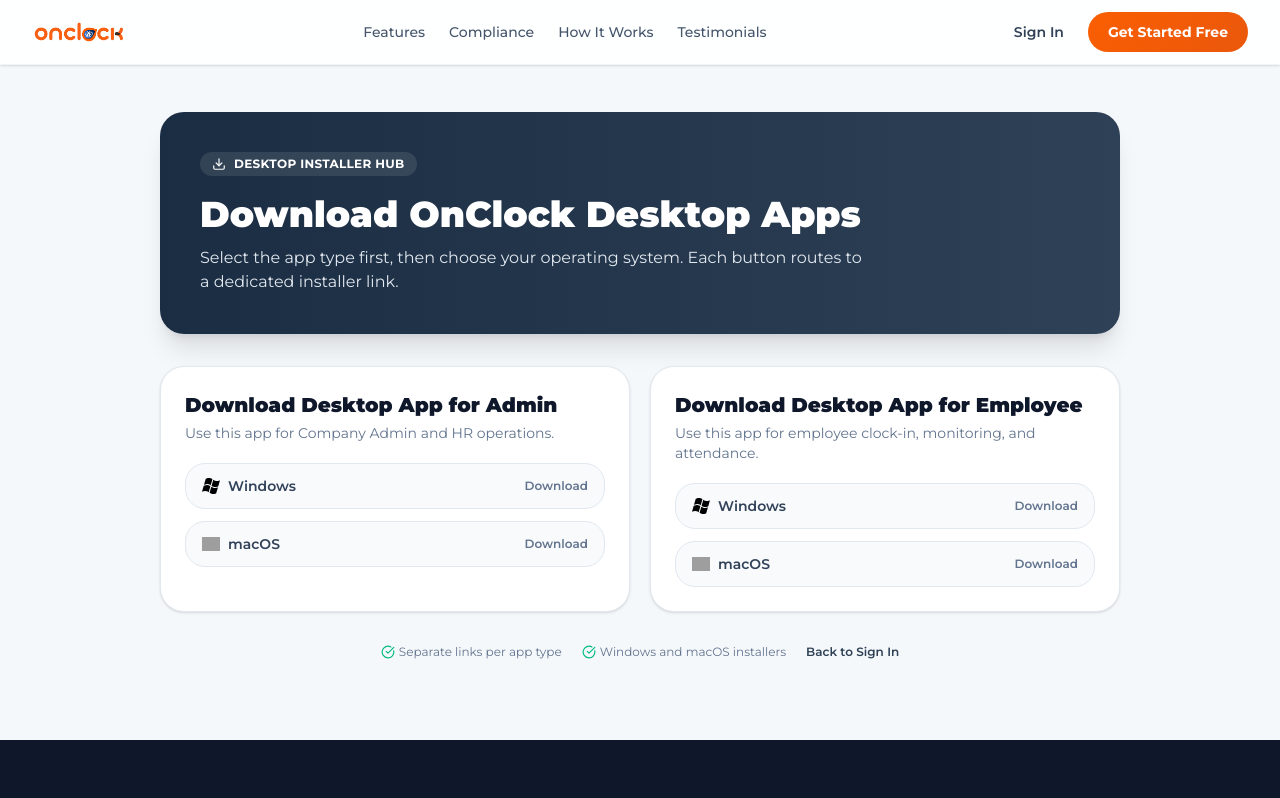
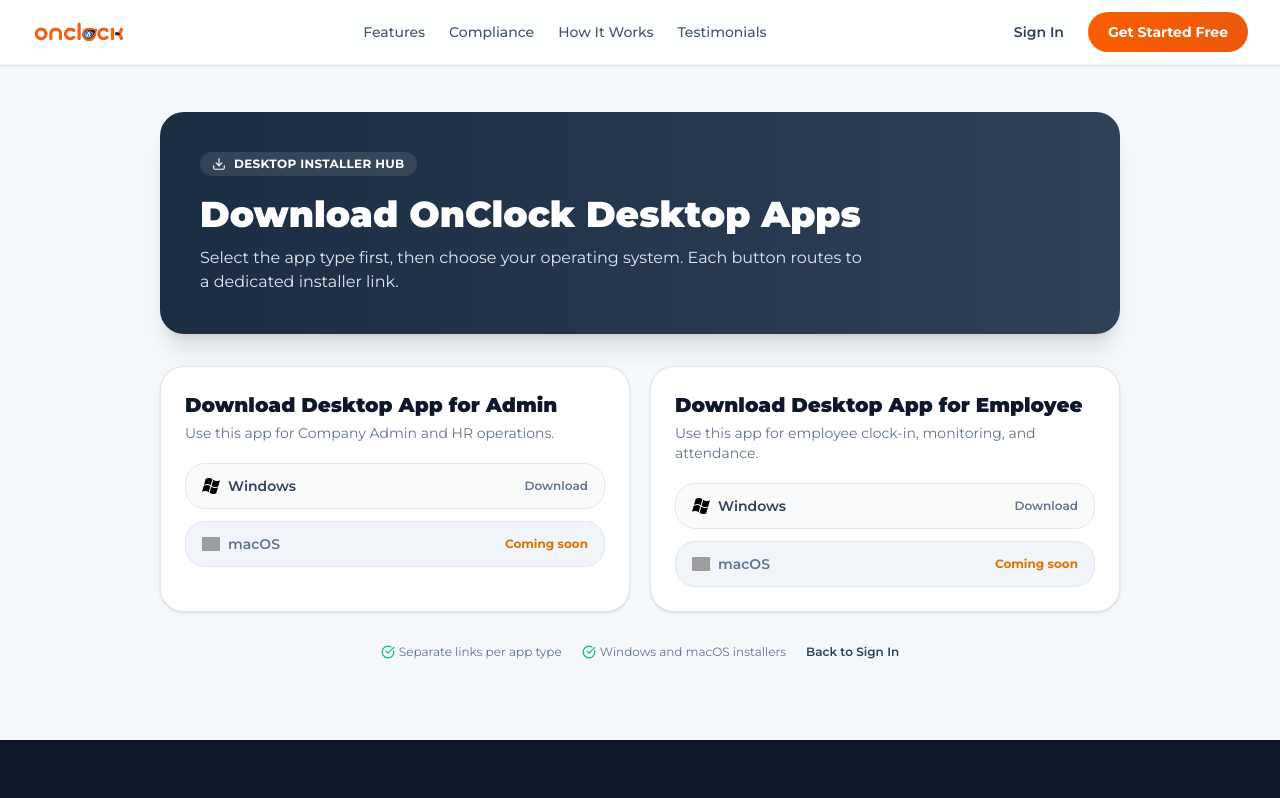
Before and after one commit to JepoyG0225/onnclock, a Next.js app: page /download in a window 1280 px wide. Shown: the top 798 px of the page. Built offline with nearby package versions, Linux system fonts and the light colour scheme; grey boxes are pictures that could not be loaded.

Commit message:
Disable macOS download buttons with coming soon state

```diff
--- a/src/app/download/page.tsx
+++ b/src/app/download/page.tsx
@@ -54,6 +54,19 @@
                 <p className="mt-1 text-sm text-slate-500">{section.subtitle}</p>
                 <div className="mt-5 space-y-3">
                   {platforms.map((platform) => (
+                    platform.key === 'mac' ? (
+                      <div
+                        key={platform.key}
+                        className="flex items-center justify-between rounded-2xl border border-slate-200 bg-slate-100 px-4 py-3 text-sm font-semibold text-slate-500 cursor-not-allowed"
+                        aria-disabled="true"
+                      >
+                        <span className="inline-flex items-center gap-2">
+                          <Image src={platform.icon} alt={platform.label} width={18} height={18} />
+                          {platform.label}
+                        </span>
+                        <span className="text-xs text-amber-600 font-bold">Coming soon</span>
+                      </div>
+                    ) : (
                       <a
                         key={platform.key}
                         href={`/api/desktop-app/download/${section.role}/${platform.key}`}
@@ -65,6 +78,7 @@
                         </span>
                         <span className="text-xs text-slate-500">Download</span>
                       </a>
+                    )
                   ))}
                 </div>
               </article>
```
Lines whose indentation alone changed are shown as unchanged.
